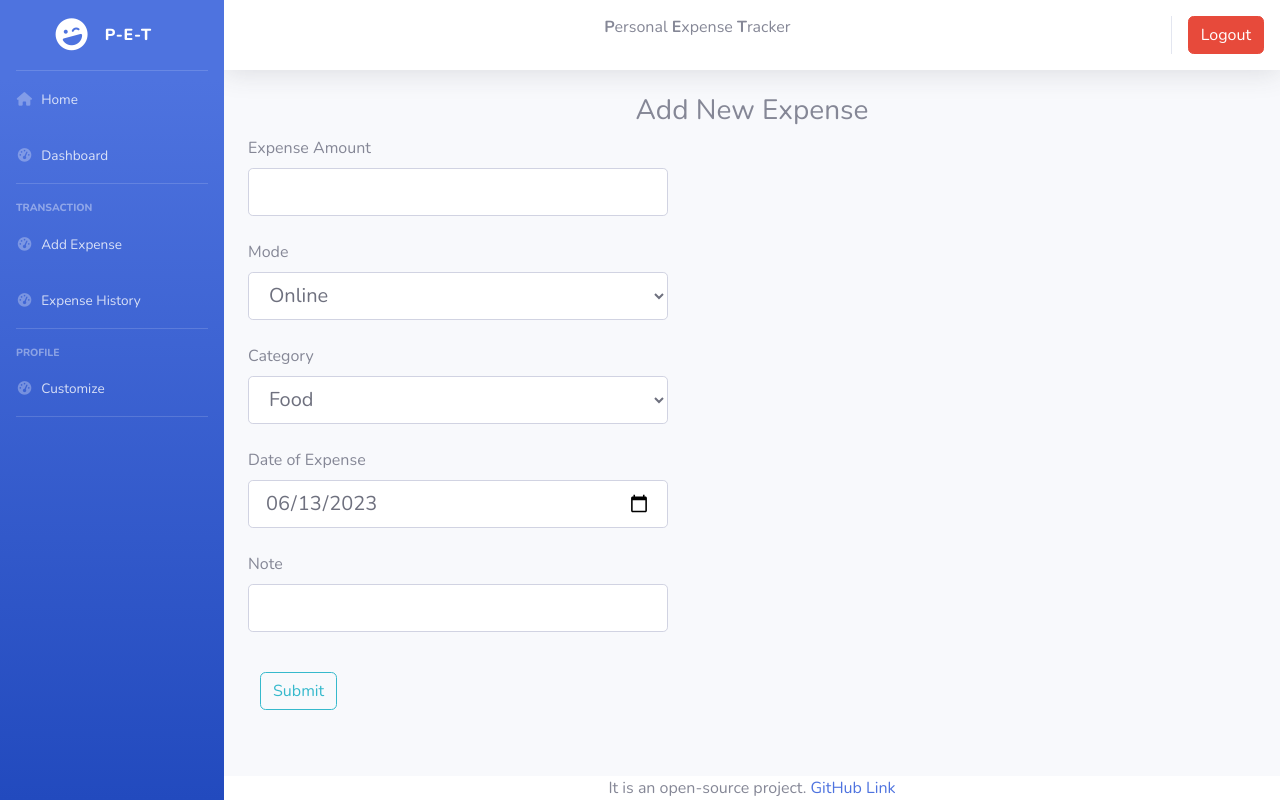
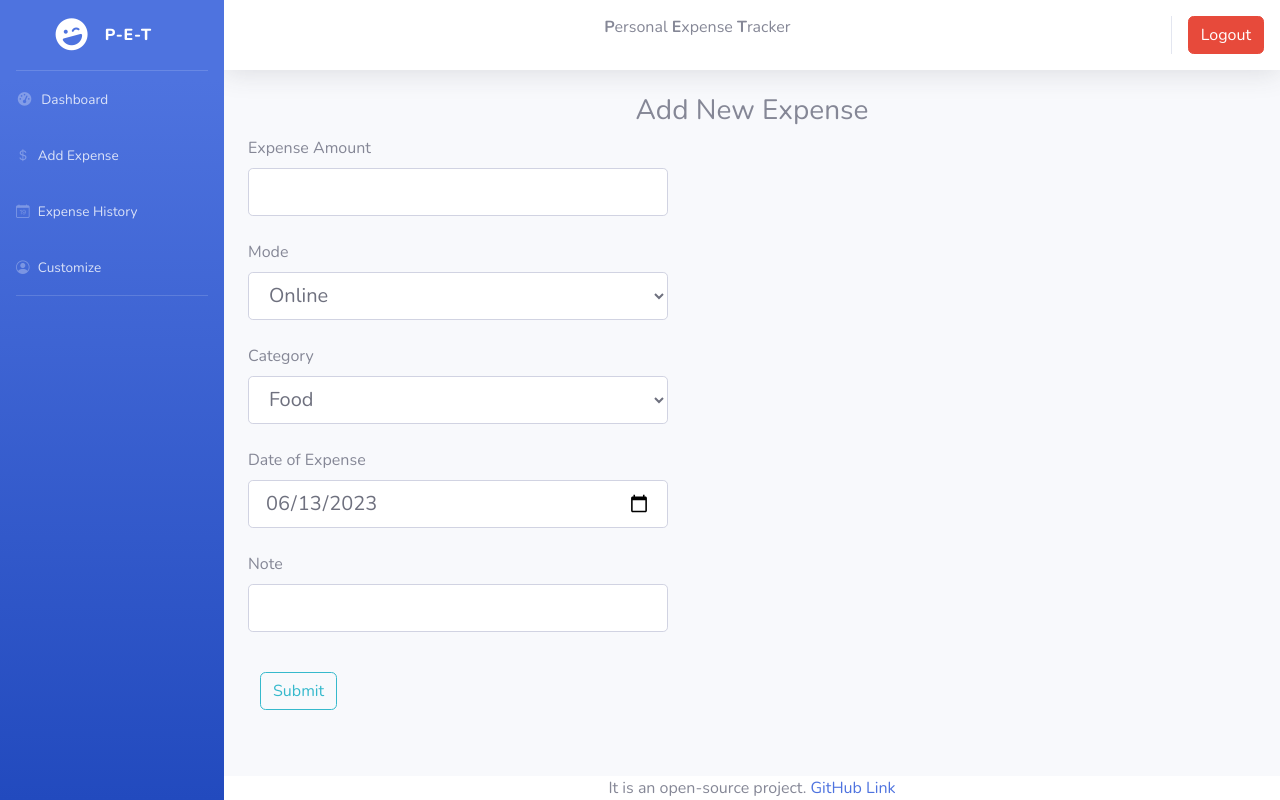
Before and after one commit to SSN-MiniProjects/personal-expense-tracker, a Flask app: page /add_transaction in a window 1280 px wide. Run offline with Flask 3, Linux system fonts and the light colour scheme; some libraries are stand-ins or nearby versions.

Commit message:
used sweet alert js

```diff
--- a/templates/add_transaction.html
+++ b/templates/add_transaction.html
@@ -1,12 +1,5 @@
 {% extends 'base.html' %} {% block content %}
 <div>
-	<div class="col-md-8">
-		{% with messages = get_flashed_messages(with_categories=true) %} {% if
-		messages %} {% for category, message in messages %}
-		<div class="alert alert-{{category}}">{{ message }}</div>
-		{% endfor %} {% endif %} {% endwith %}
-	</div>
-
 	<h3 class="text-center">Add New Expense</h3>
 
 	<div class="container">
--- a/templates/base.html
+++ b/templates/base.html
@@ -11,11 +11,20 @@
 		<meta name="author" content="" />
 
 		<title>Personal Expense Tracker</title>
+		<link
+			rel="stylesheet"
+			href="https://cdn.jsdelivr.net/npm/bootstrap-icons@1.10.2/font/bootstrap-icons.css"
+			integrity="sha384-b6lVK+yci+bfDmaY1u0zE8YYJt0TZxLEAFyYSLHId4xoVvsrQu3INevFKo+Xir8e"
+			crossorigin="anonymous"
+		/>
 
 		<script
 			src="https://kit.fontawesome.com/650139763c.js"
 			crossorigin="anonymous"
 		></script>
+
+		<script src="https://cdn.jsdelivr.net/npm/sweetalert2@11"></script>
+
 		<link
 			rel="stylesheet"
 			href="https://cdn.jsdelivr.net/npm/@fortawesome/fontawesome-free@6.2.0/css/fontawesome.min.css"
@@ -57,13 +66,7 @@
 
 				<!-- Divider -->
 				<hr class="sidebar-divider my-0" />
-				<!-- Nav Item - Home -->
-				<li class="nav-item">
-					<a class="nav-link" href="/home">
-						<i class="fas fa-fw fa-home-alt"></i>
-						<span>Home</span>
-					</a>
-				</li>
+
 				<!-- Nav Item - Dashboard -->
 				<li class="nav-item">
 					<a class="nav-link" href="/dashboard">
@@ -73,34 +76,30 @@
 				</li>
 
 				<!-- Divider -->
-				<hr class="sidebar-divider" />
 
 				<!-- Heading -->
-				<div class="sidebar-heading">Transaction</div>
 
 				<li class="nav-item">
 					<a class="nav-link" href="/add_transaction">
-						<i class="fas fa-fw fa-tachometer-alt"></i>
+						<i class="bi bi-currency-dollar"></i>
 						<span>Add Expense</span>
 					</a>
 				</li>
 
 				<li class="nav-item">
 					<a class="nav-link" href="/view_transaction">
-						<i class="fas fa-fw fa-tachometer-alt"></i>
+						<i class="bi bi-calendar-date"></i>
 						<span>Expense History</span>
 					</a>
 				</li>
 
 				<!-- Divider -->
-				<hr class="sidebar-divider" />
 
 				<!-- Heading -->
-				<div class="sidebar-heading">Profile</div>
 
 				<li class="nav-item">
 					<a class="nav-link" href="/customize">
-						<i class="fas fa-fw fa-tachometer-alt"></i>
+						<i class="bi bi-person-circle"></i>
 						<span>Customize</span>
 					</a>
 				</li>
@@ -154,9 +153,21 @@
 						{% with messages =
 						get_flashed_messages(with_categories=true) %} {% if
 						messages %} {% for category, message in messages %}
-						<div class="shadow py-4 alert alert-{{category}}">
-							{{ message }}
-						</div>
+						<script>
+							Swal.fire({
+								title: "{{ category.title() }}!",
+								// success , error , warning ,info
+
+								text: "{{ message }}",
+								// Custom message flashed from your flask routes
+
+								icon:
+									"{{ category }}" == "danger"
+										? "error"
+										: "{{ category }}",
+								// success , error , warning ,info
+							});
+						</script>
 						{% endfor %} {% endif %} {% endwith %}
 					</div>
 					{% block content %}{% endblock %}
```
